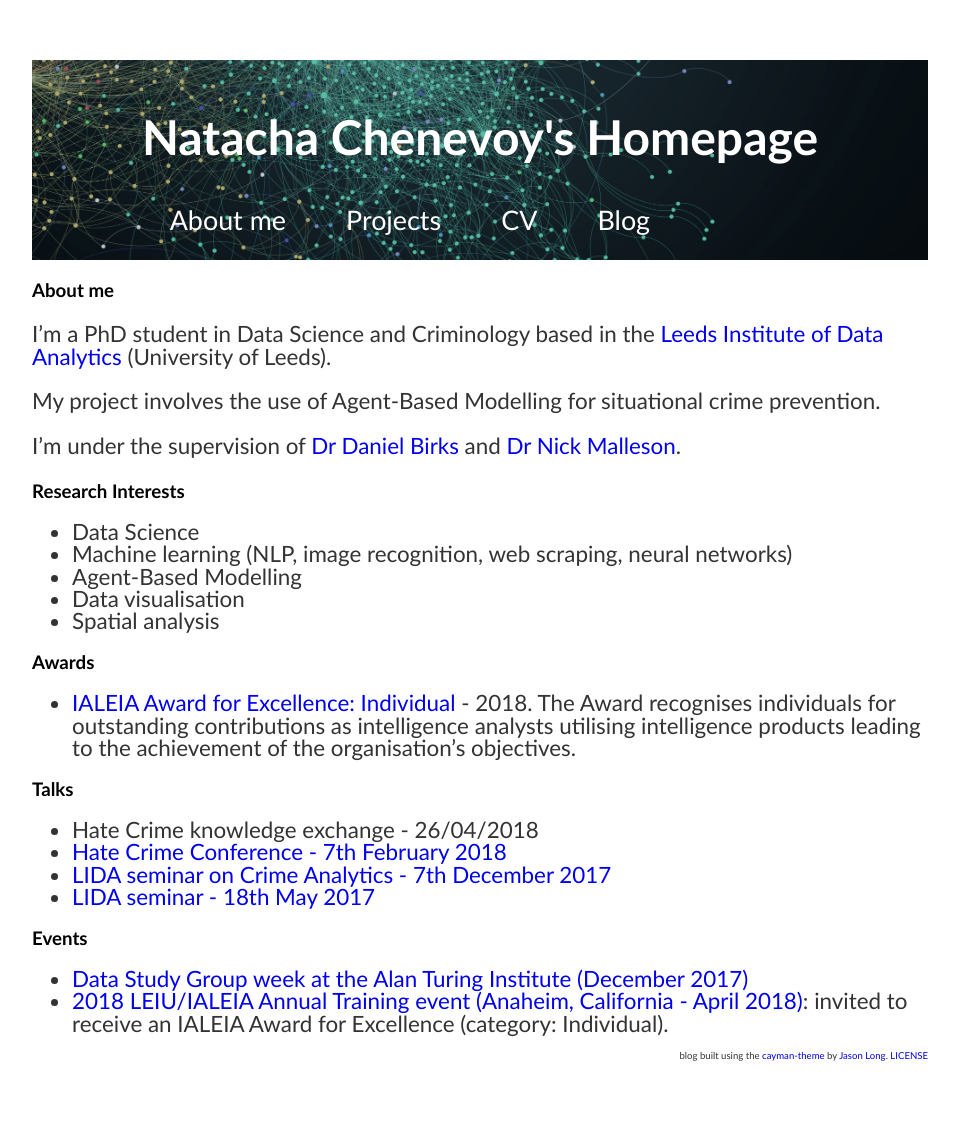
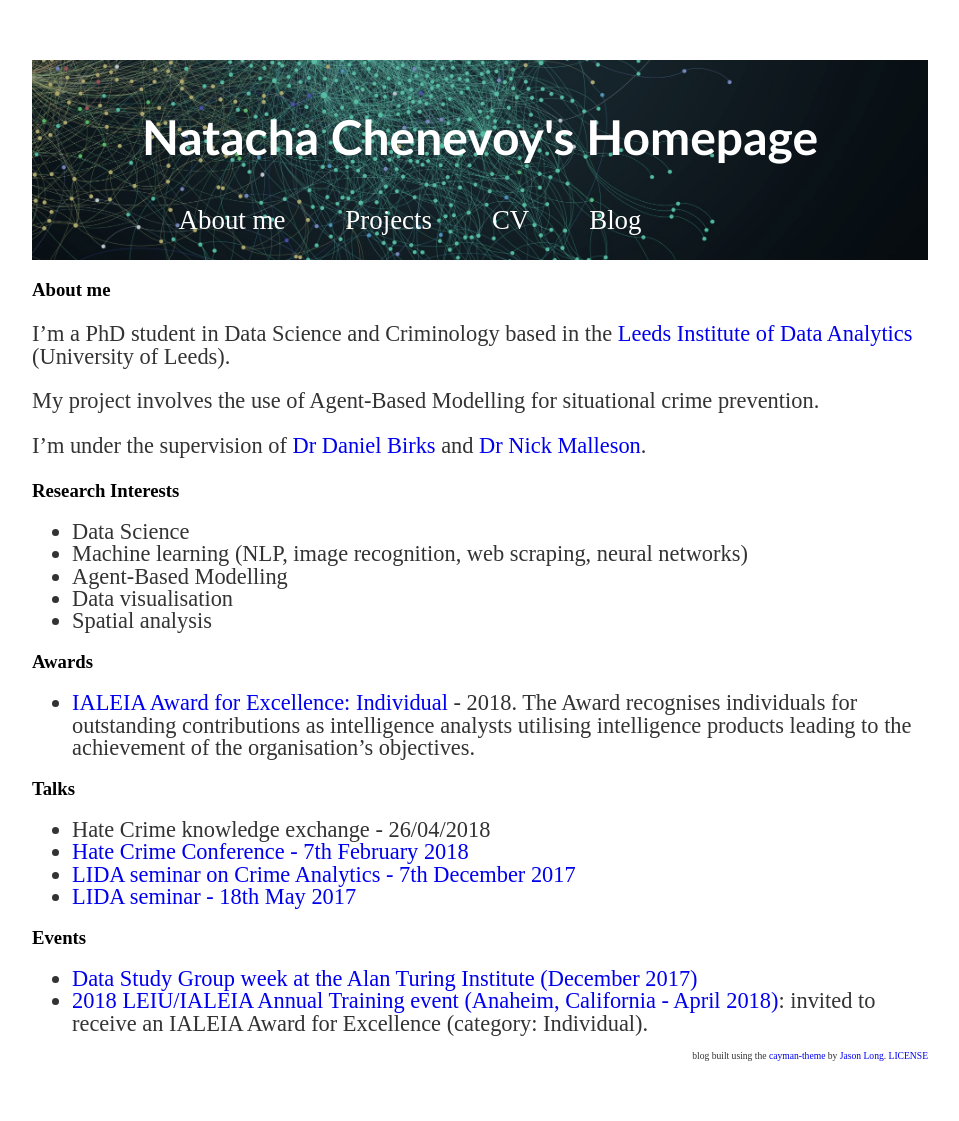
Before and after one commit to mednche/mednche.github.io, a Jekyll site: the page built from index.md, in a window 1280 px wide. Shown: the whole page, without its empty margins (160-1119 px from the left). Built offline with Jekyll 4.4.1, drawn with Linux system fonts in a browser that asks for light colours.

Commit message:
Update main.css

```diff
--- a/css/main.css
+++ b/css/main.css
@@ -1,7 +1,7 @@
 body {
     margin: 60px auto;
     width: 70%;
-    font-family: Futura,Trebuchet MS,Arial,sans-serif;
+    font-family: Fjord One;
     backrgound: #FFEFD5;
 }
 
```
